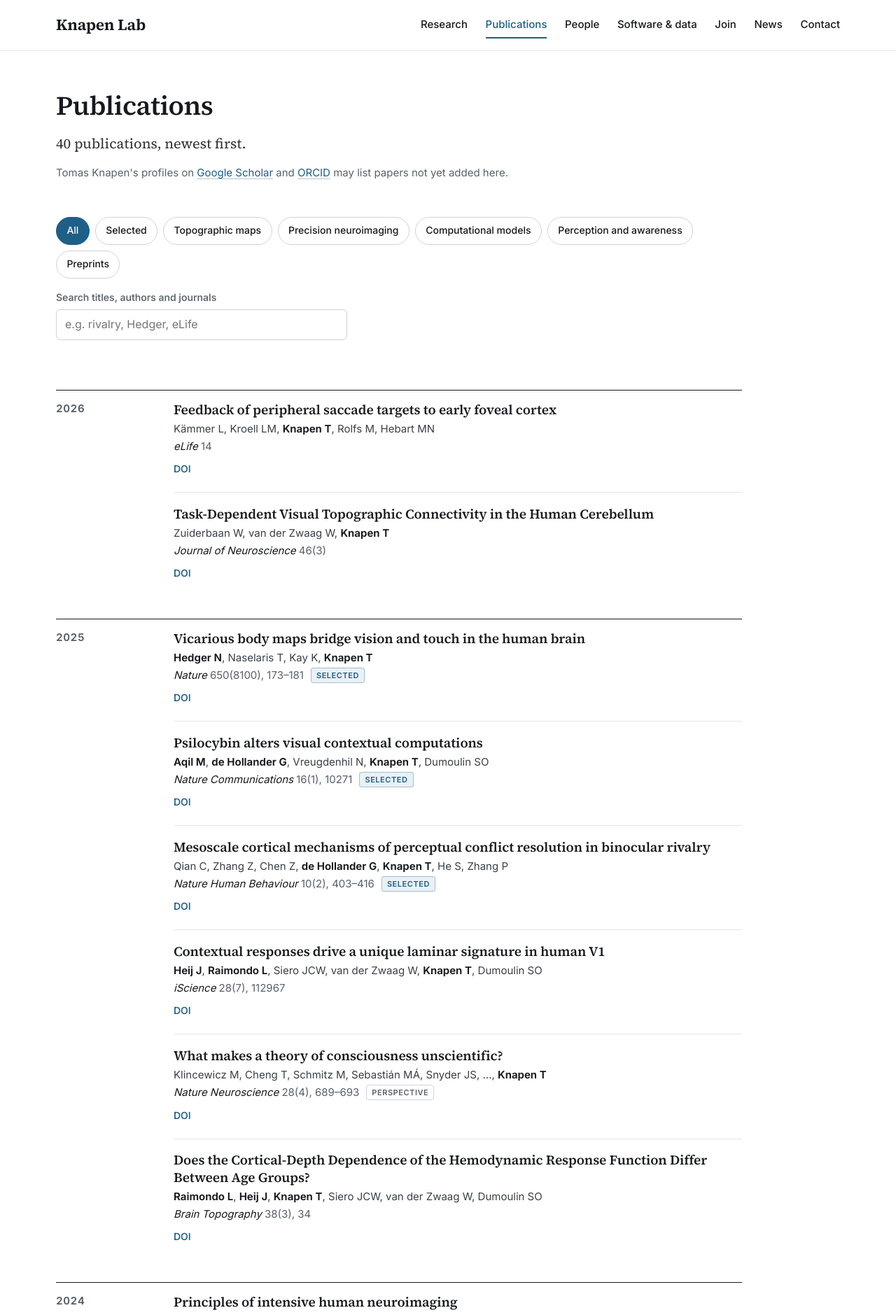
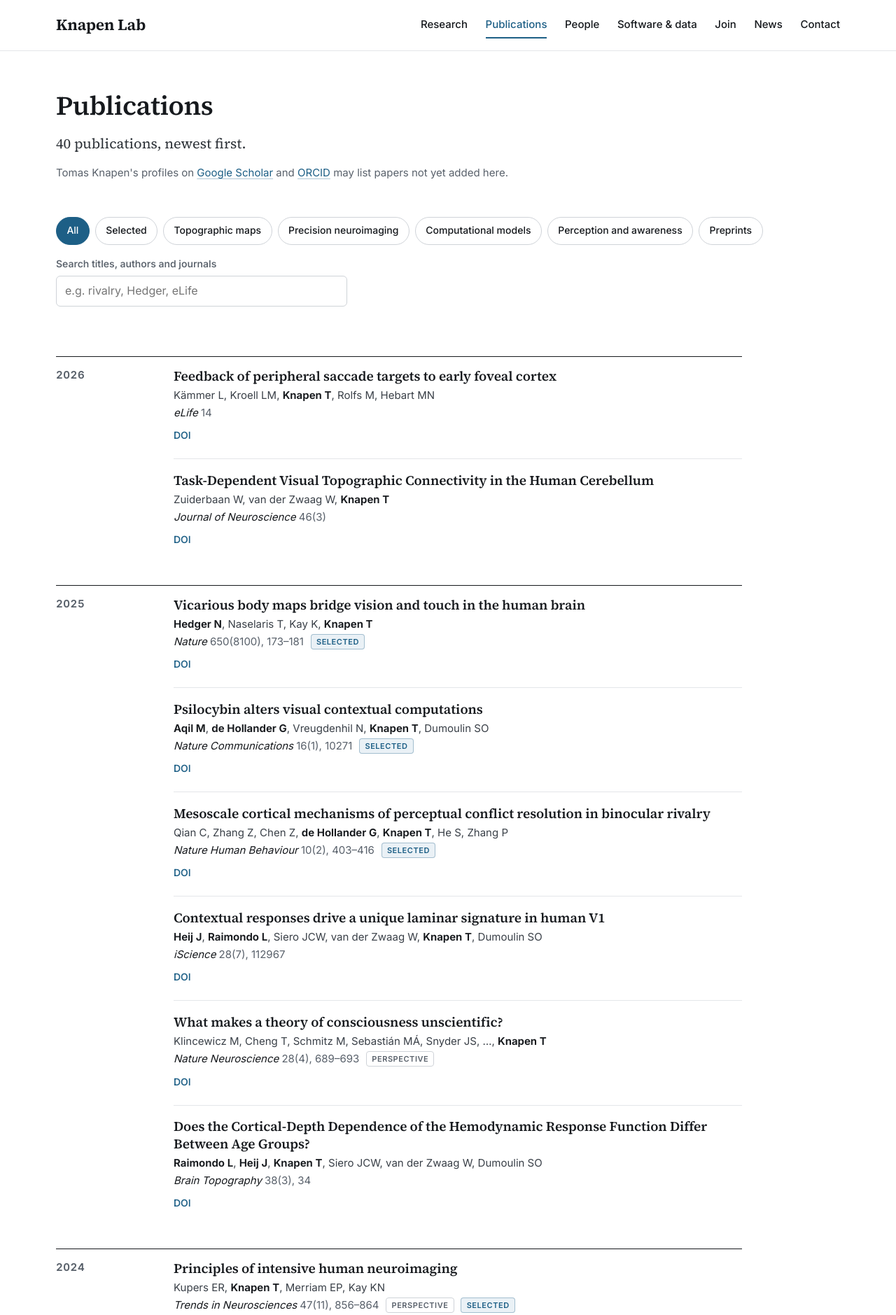
Before and after one commit to tknapen/tknapen.github.io, a Jekyll site: the page built from publications.md, in a window 1280 px wide. Shown: the top 1879 px of the page at 70% size. Built offline with Jekyll 4.4.1, drawn with Linux system fonts in a browser that asks for light colours.

Commit message:
WIP: new theme (layouts, CSS, JS, list pages); clean stray colorbar from hero image
Co-Authored-By: Claude Opus 5.5 <noreply@anthropic.com>
Claude-Session: https://claude.ai/code/session_01RESkudxKKgTcMWv5G8utnc

```diff
--- a/assets/css/site.css
+++ b/assets/css/site.css
@@ -685,7 +685,6 @@ hr { border: 0; border-top: 1px solid var(--rule); margin: 2.5rem 0; }
 .pub-filters {
   margin: 0 0 1rem;
   padding: 1.25rem 0 0.5rem;
-  max-width: 980px;
 }
 .pub-filters[hidden] { display: none; }
 .filter-buttons { display: flex; flex-wrap: wrap; gap: 0.5rem; margin-bottom: 1rem; }
```
Also changed, not shown: assets/img/hero-flatmap-1200.jpg, assets/img/hero-flatmap.jpg, assets/img/social-card.png.
